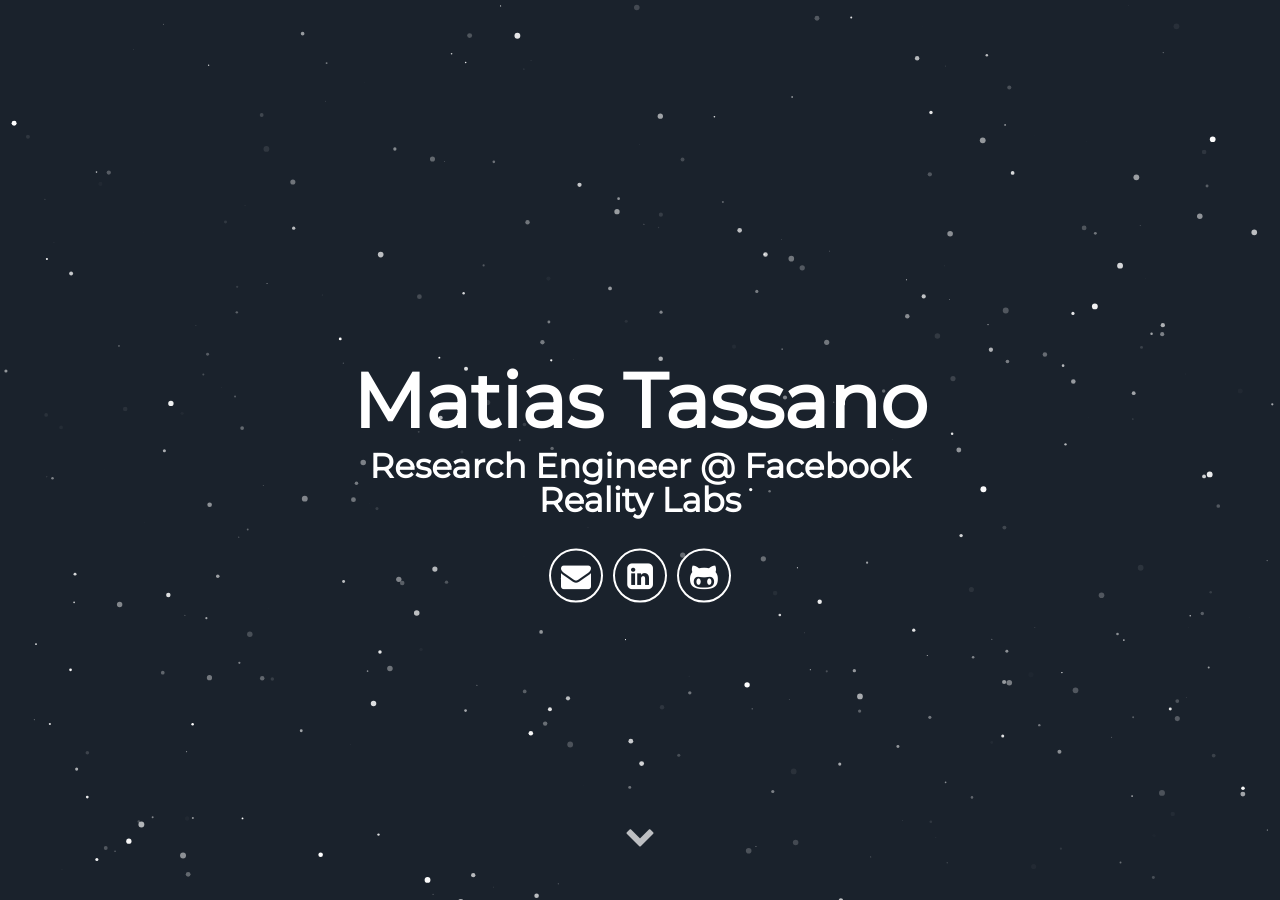
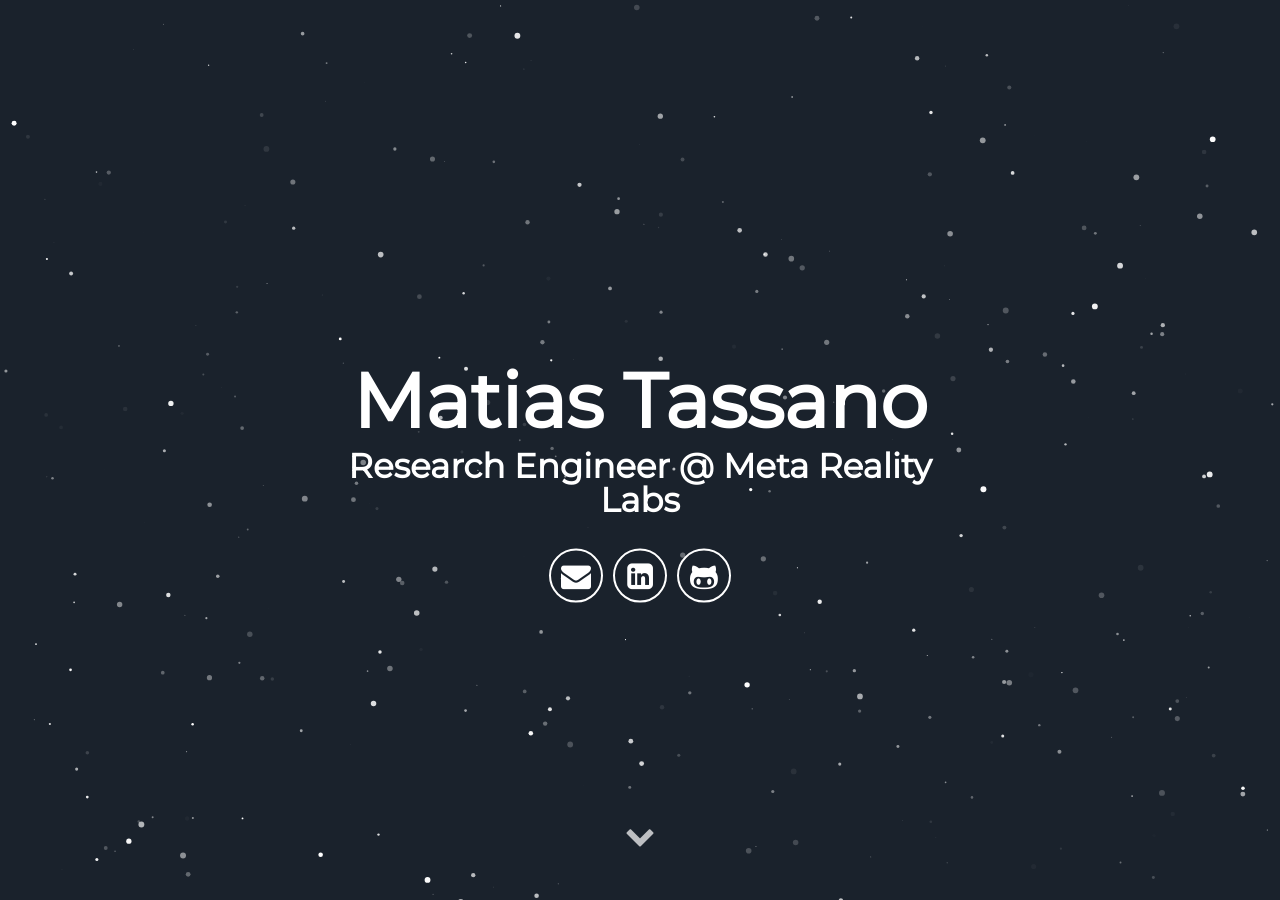
Before and after one commit to m-tassano/m-tassano.github.io, a Jekyll site: the page built from index.md, in a window 1280 px wide and 900 px high. Built offline with Jekyll 4.4.1, drawn with Linux system fonts in a browser that asks for light colours; some web fonts are replaced; some of the changed text lies outside the part shown.

Commit message:
Update _config.yml

```diff
--- a/_config.yml
+++ b/_config.yml
@@ -9,8 +9,8 @@
 
 # User settings
 username: Matias Tassano
-user_description: I am Research Engineer at Facebook Reality Labs based in Zurich. I develop technologies for energy-efficient on-device inference to enable AI on AR devices. Previously, I was as a Senior Engineer at GoPro Paris, where I worked for over 5 years. My research interests include neural networks for image and video restoration, computer vision, image processing, and embedded systems. I've also worked on control theory. I obtained a PhD in Applied Mathematics from <a href="https://www.univ-paris5.fr/">Paris Descartes University</a>, a master's degree in Applied Mathematics from <a href="https://ens-paris-saclay.fr/">ENS Cachan</a>, and a master's degree in Electrical Engineering from <a href="https://www.fing.edu.uy/">Universidad de la República</a>.
-user_title: Research Engineer @ Facebook Reality Labs
+user_description: I am Research Engineer at Meta Reality Labs based in Zurich. I develop technologies for energy-efficient on-device inference to enable AI on AR devices. Previously, I was as a Senior Engineer at GoPro Paris, where I worked for over 5 years. My research interests include neural networks for image and video restoration, computer vision, image processing, and embedded systems. I've also worked on control theory. I obtained a PhD in Applied Mathematics from <a href="https://www.univ-paris5.fr/">Paris Descartes University</a>, a master's degree in Applied Mathematics from <a href="https://ens-paris-saclay.fr/">ENS Cachan</a>, and a master's degree in Electrical Engineering from <a href="https://www.fing.edu.uy/">Universidad de la República</a>.
+user_title: Research Engineer @ Meta Reality Labs
 email: tasso.matias@gmail.com
 github_username:  m-tassano
 linkedin_username: matias-tassano
```
